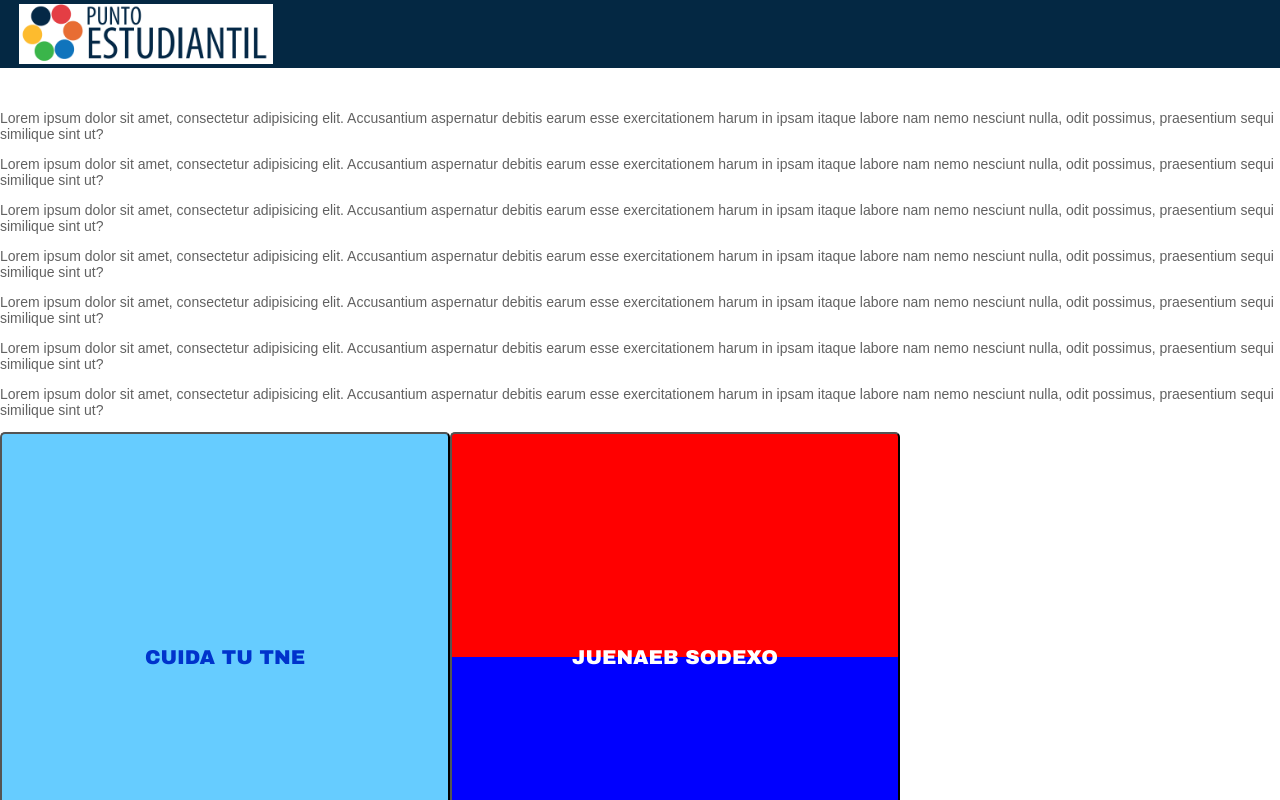
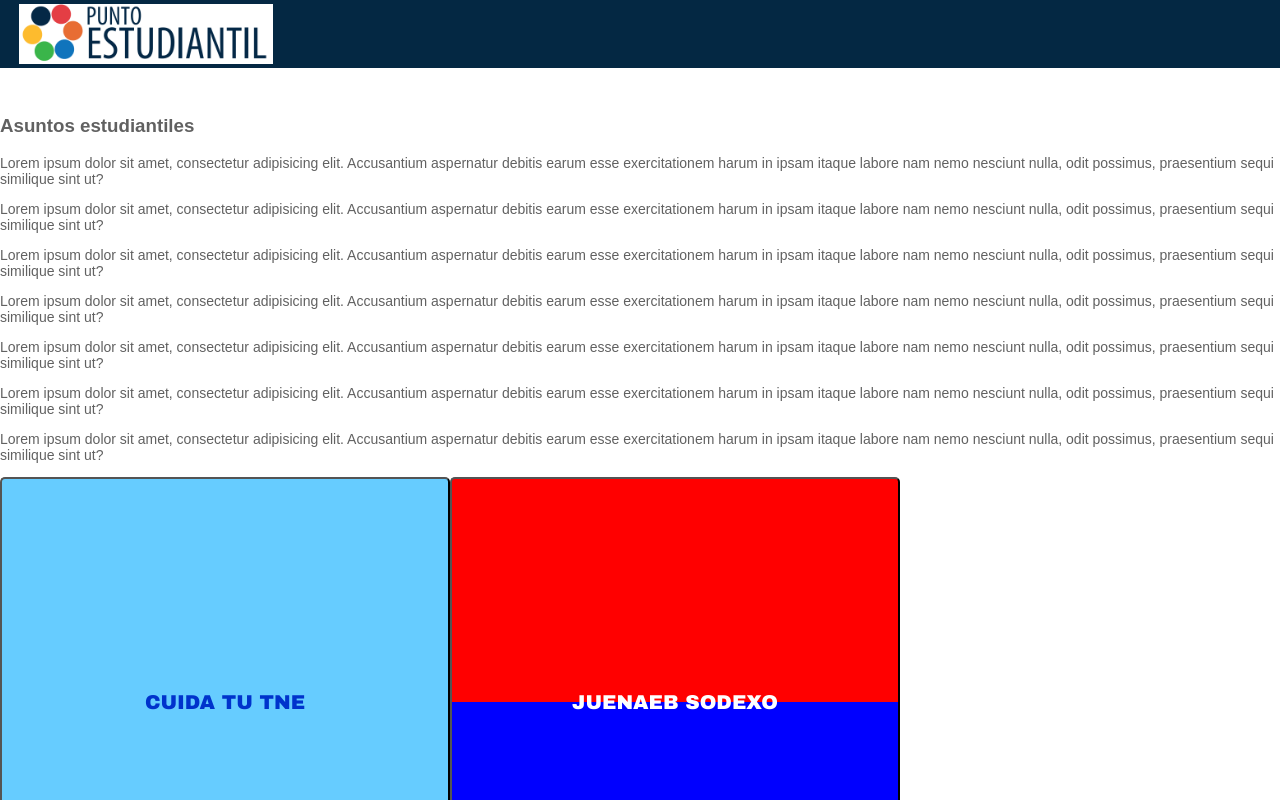
Before and after one commit to VelkaSoftware/DuocOeste, an Angular app in the folder web/: page /asuntos in a window 1280 px wide. Shown: the top 800 px of the page. Built offline with nearby package versions, Linux system fonts and the light colour scheme.

Commit message:
agregado mapa, preguntas frecuentes en financiamiento y un par de cosillas. me falta cambiar colores pero ahi me divierto

```diff
--- a/web/src/app/asuntosestudiantiles/asuntosestudiantiles.component.html
+++ b/web/src/app/asuntosestudiantiles/asuntosestudiantiles.component.html
@@ -1,3 +1,4 @@
+<h3>Asuntos estudiantiles</h3>
 <p>Lorem ipsum dolor sit amet, consectetur adipisicing elit. Accusantium aspernatur debitis earum esse exercitationem
   harum in ipsam itaque labore nam nemo nesciunt nulla, odit possimus, praesentium sequi similique sint ut?</p>
 <p>Lorem ipsum dolor sit amet, consectetur adipisicing elit. Accusantium aspernatur debitis earum esse exercitationem
```
